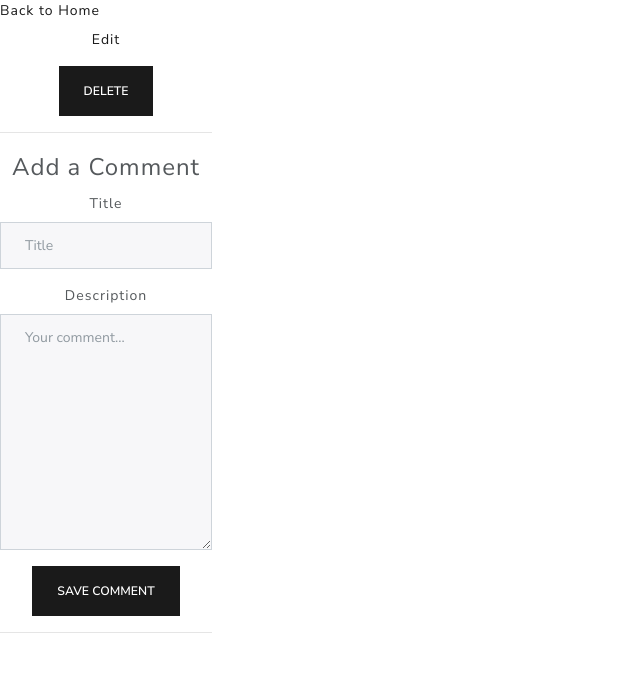
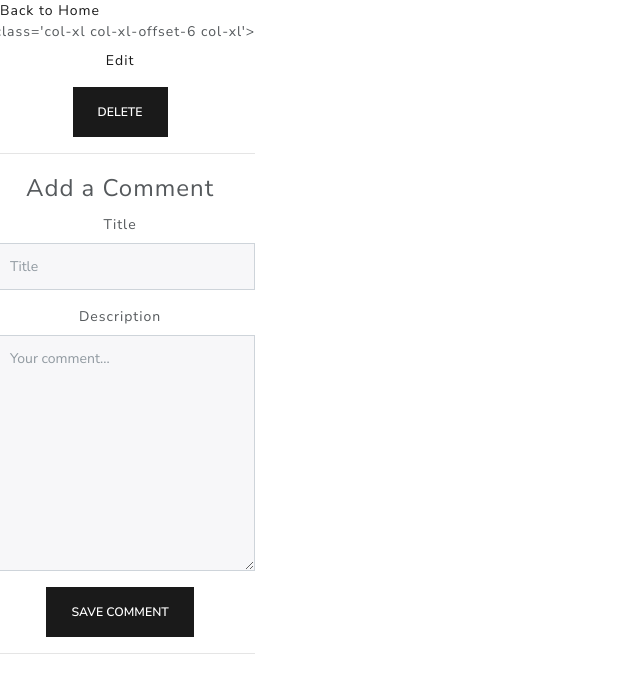
Before and after one commit to Jeromeschmidt/playlister, a Flask app: template templates/playlists_show.html in a window 1280 px wide. Shown: the top 693 px of the page, without its empty margins (0-640 px from the left). Run offline with Flask 2, Linux system fonts and the light colour scheme; the template is opened without the code that fills it, so the values that code supplies are empty.

Commit message:
experimenting with CSS

```diff
--- a/templates/playlists_show.html
+++ b/templates/playlists_show.html
@@ -2,7 +2,7 @@
 <div class='row'>
     <center>
         <link rel='stylesheet' href='https://bootswatch.com/4/lux/bootstrap.min.css'>
-        <div class='col-xl col-xl-offset-6 col-xl'>
+        <div> #class='col-xl col-xl-offset-6 col-xl'>
             <h1>{{playlist.title}}</h1>
             {% if playlist.created_at %}
             <p class='text-muted'>Created on {{ playlist.created_at.strftime('%A, %d %B, %Y') }}
```
